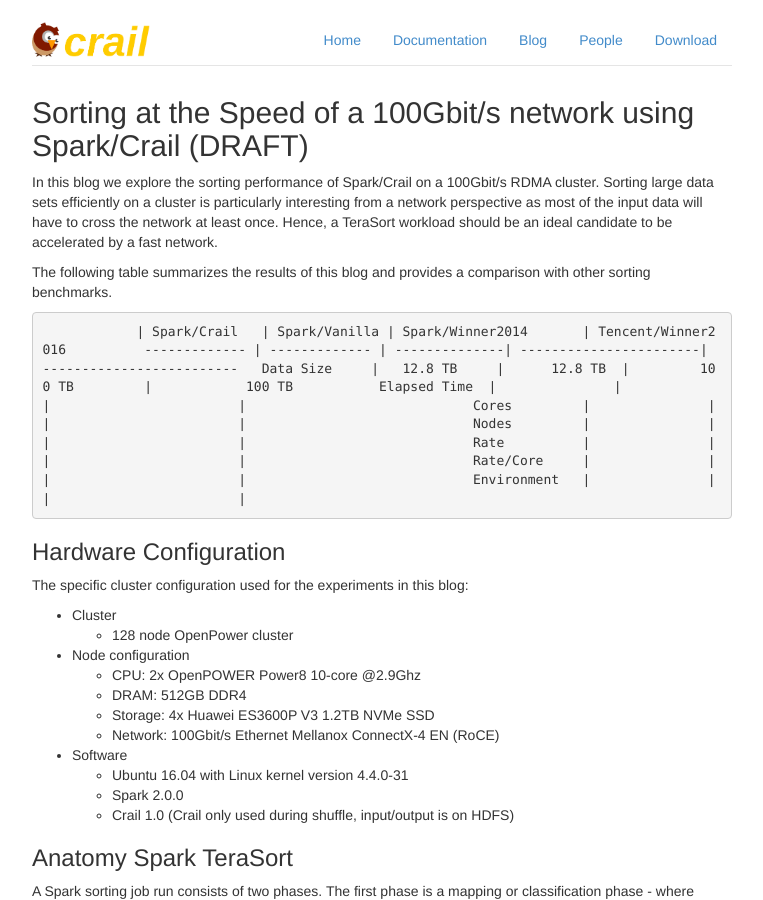
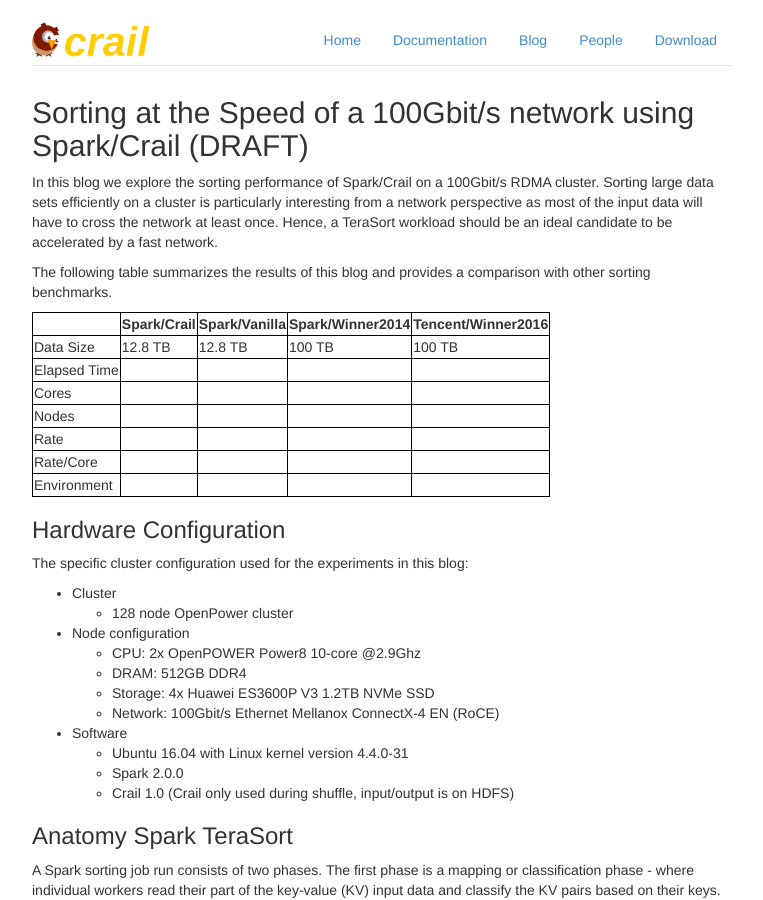
Before and after one commit to apache/incubator-crail-website, a Jekyll site: the page built from _posts/blog/2017-01-1-sorting.md, in a window 1280 px wide and 900 px high. Shown: the whole window, without its empty margins (258-1021 px from the left). Built offline with Jekyll 4.4.1, drawn with Linux system fonts in a browser that asks for light colours.

Commit message:
Update 2017-01-1-sorting.md

```diff
--- a/_posts/blog/2017-01-1-sorting.md
+++ b/_posts/blog/2017-01-1-sorting.md
@@ -9,15 +9,15 @@
 
 The following table summarizes the results of this blog and provides a comparison with other sorting benchmarks.
 
-                | Spark/Crail   | Spark/Vanilla | Spark/Winner2014       | Tencent/Winner2016
-  ------------- | ------------- | --------------| -----------------------| -------------------------
-  Data Size     |   12.8 TB     |      12.8 TB  |         100 TB         |            100 TB
-  Elapsed Time  |               |               |                        |
-  Cores         |               |               |                        |
-  Nodes         |               |               |                        |
-  Rate          |               |               |                        |
-  Rate/Core     |               |               |                        |
-  Environment   |               |               |                        |
+  |               | Spark/Crail   | Spark/Vanilla | Spark/Winner2014       | Tencent/Winner2016       |
+  | ------------- | ------------- | --------------| -----------------------| -------------------------|
+  | Data Size     |   12.8 TB     |      12.8 TB  |         100 TB         |            100 TB        |
+  | Elapsed Time  |               |               |                        |                          |
+  | Cores         |               |               |                        |                          |
+  | Nodes         |               |               |                        |                          |
+  | Rate          |               |               |                        |                          |
+  | Rate/Core     |               |               |                        |                          |
+  | Environment   |               |               |                        |                          |
 
 
 ### Hardware Configuration
```
